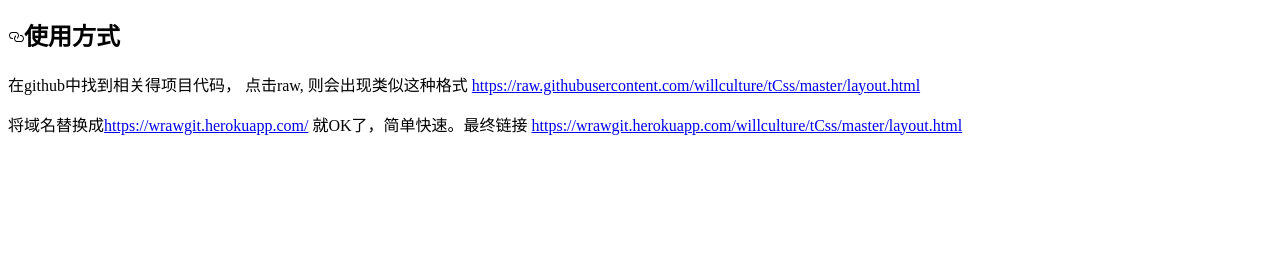
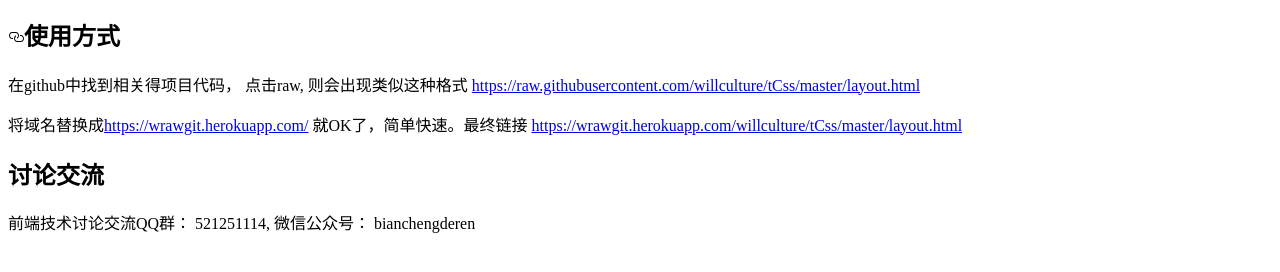
Before and after one commit to willculture/wrawgit, a website: page src/index.html in a window 1280 px wide. Shown: the part 94-366 px from the top of the page. Drawn offline with Linux system fonts and the light colour scheme.

Commit message:
加入信息交流

```diff
--- a/src/index.html
+++ b/src/index.html
@@ -41,6 +41,11 @@
 			就OK了，简单快速。最终链接 <a
 				href="https://wrawgit.herokuapp.com/willculture/tCss/master/layout.html">https://wrawgit.herokuapp.com/willculture/tCss/master/layout.html</a>
 		</p>
+
+
+		<h1>讨论交流</h1>
+		<p>前端技术讨论交流QQ群： 521251114,  微信公众号： bianchengderen</p>
+
 	</article>
 
 </body>
```
